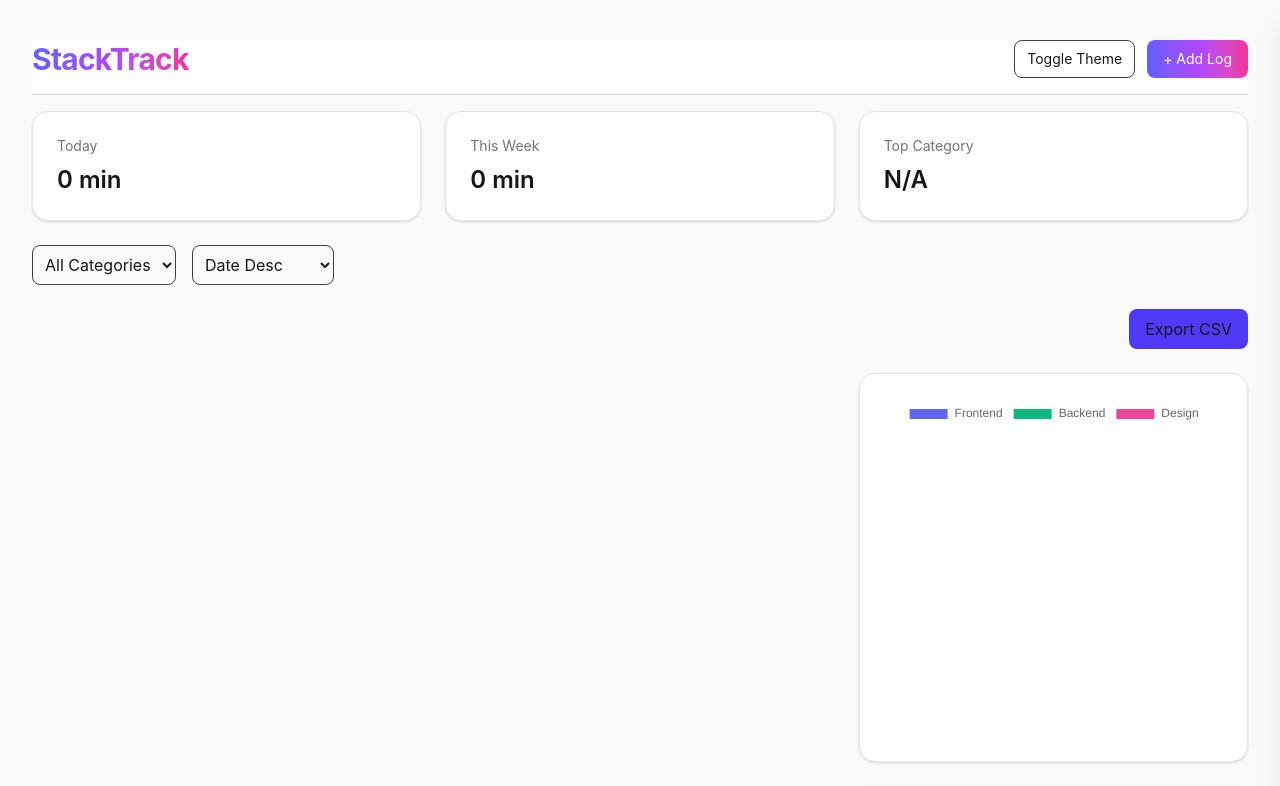
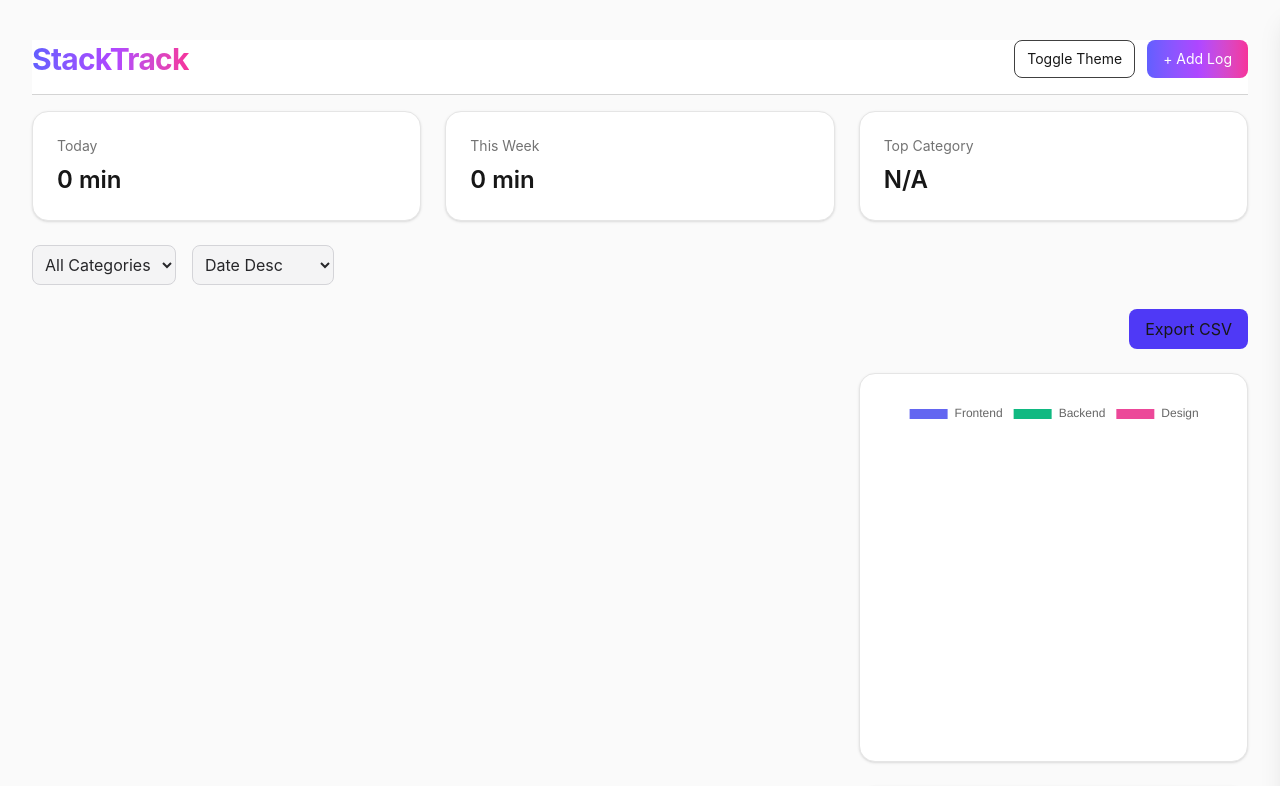
Before and after one commit to peysad/stack-track, a React (Vite) app: page / in a window 1280 px wide. Shown: the top 786 px of the page. Built offline with nearby package versions, Linux system fonts and the light colour scheme.

Commit message:
refactor(filter): log filter drop down fixed

```diff
--- a/src/components/LogFilter.tsx
+++ b/src/components/LogFilter.tsx
@@ -20,7 +20,13 @@ export default function LogFilter({
       <select
         value={selectedCategory}
         onChange={(e) => setSelectedCategory(e.target.value)}
-        className="p-2 border border-neutral-700 rounded-lg"
+        className="
+          p-2 rounded-lg border transition-all duration-200
+          bg-zinc-100 text-zinc-800 border-zinc-300
+          focus:outline-none focus:ring-2 focus:ring-indigo-400
+          dark:bg-zinc-800 dark:text-zinc-100 dark:border-zinc-700
+          dark:focus:ring-indigo-500
+        "
       >
         <option value="">All Categories</option>
         {categories.map((c) => (
@@ -33,7 +39,13 @@ export default function LogFilter({
       <select
         value={sortBy}
         onChange={(e) => setSortBy(e.target.value)}
-        className="p-2 border border-neutral-700 rounded-lg"
+        className="
+          p-2 rounded-lg border transition-all duration-200
+          bg-zinc-100 text-zinc-800 border-zinc-300
+          focus:outline-none focus:ring-2 focus:ring-indigo-400
+          dark:bg-zinc-800 dark:text-zinc-100 dark:border-zinc-700
+          dark:focus:ring-indigo-500
+        "
       >
         <option value="date-desc">Date Desc</option>
         <option value="date-asc">Date Asc</option>
```
